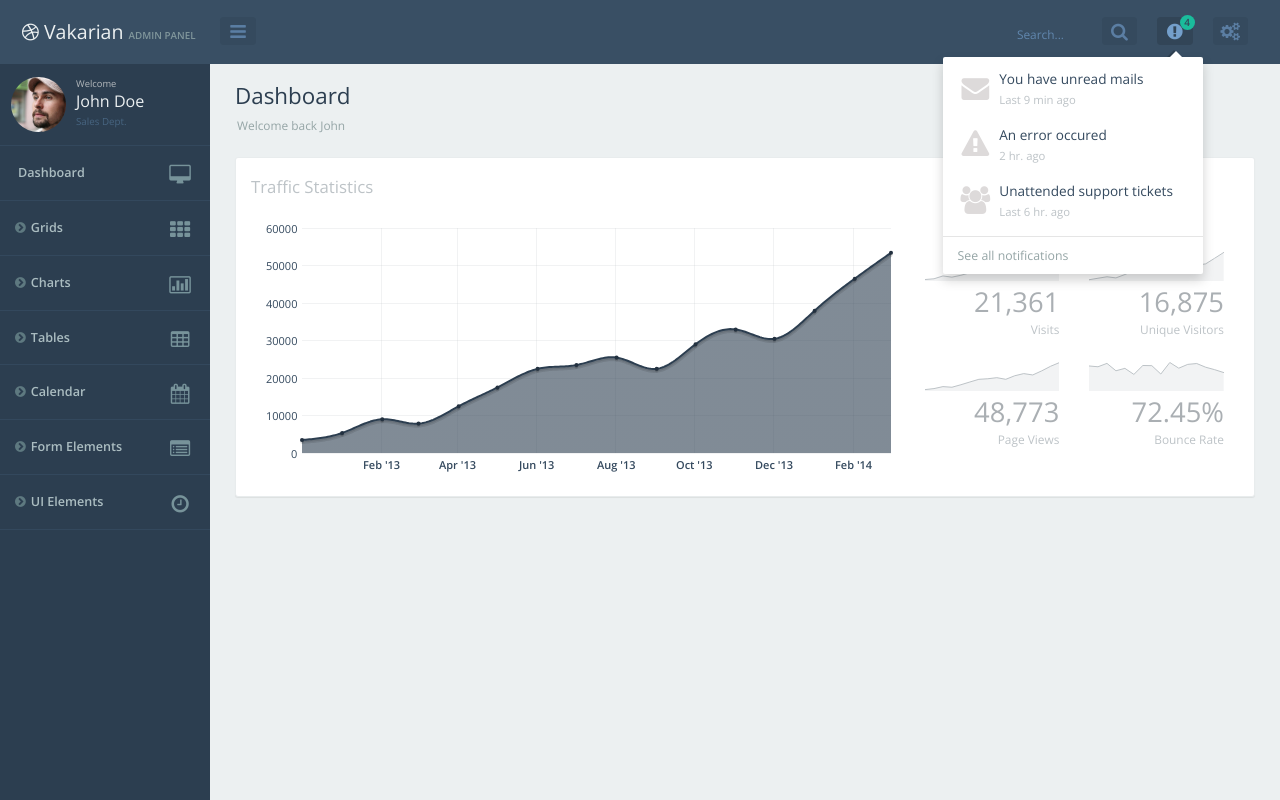
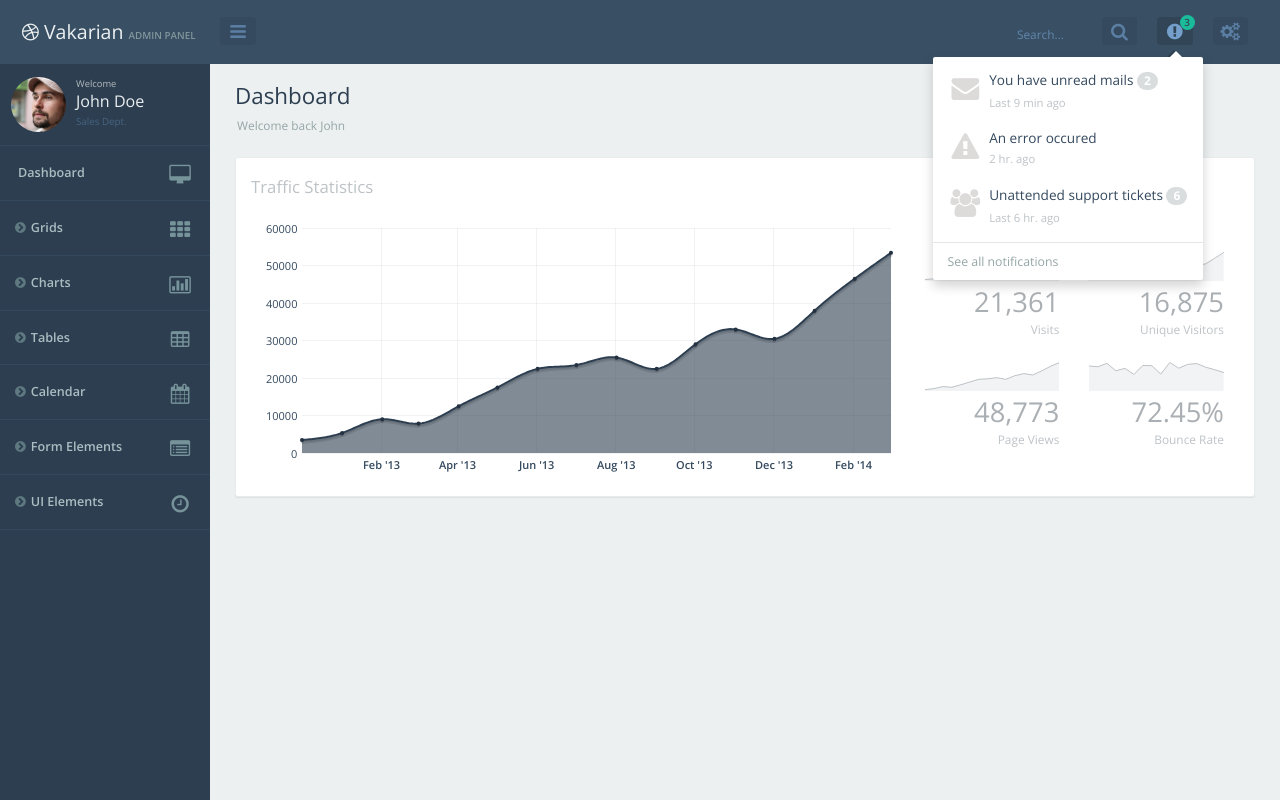
Before and after one commit to vivekagr/vakarian, a Flask app: page / in a window 1280 px wide, after a click that opens the changed part. Run offline with Flask 2, Linux system fonts and the light colour scheme; style sheets or scripts are compiled from the project's sources; some libraries are stand-ins or nearby versions.

Commit message:
Add badge with event count.

```diff
--- a/static/css/compiled/base.css
+++ b/static/css/compiled/base.css
@@ -185,6 +185,8 @@ button.btn-navbar {
     font-size: 1.2em;
     font-weight: 400;
     color: #34495e; }
+.notifications-dropdown .badge {
+  background-color: #d9ddde; }
 
 .sidebar {
   margin-top: 64px;
--- a/static/css/scss/base.scss
+++ b/static/css/scss/base.scss
@@ -227,6 +227,10 @@ button.btn-navbar {
 
     // Add padding to compensate for the icon element (floated left) occupying the space
     padding-right: 3.7em;
+  }
+
+  .badge {
+    background-color: #d9ddde;
   }
 }
 
--- a/templates/_base.html
+++ b/templates/_base.html
@@ -66,14 +66,14 @@
                     {{ c('Notifications dropdown') }}
                     <li class="dropdown notifications-dropdown">
                         <button type="button" class="btn-navbar" data-toggle="dropdown">
-                            <span class="events-count">4</span>
+                            <span class="events-count">3</span>
                             <i class="fa fa-exclamation-circle fa-fw"></i>
                         </button>
                         <ul class="dropdown-menu dropdown-menu-right" role="menu">
                             <li><a class="media" href="#">
                                 <i class="fa fa-envelope fa-fw pull-left"></i>
                                 <div class="media-body">
-                                    <h5 class="media-heading">You have unread mails</h5>
+                                    <h5 class="media-heading">You have unread mails <span class="badge">2</span></h5>
                                     Last 9 min ago
                                 </div>
                             </a></li>
@@ -87,7 +87,7 @@
                             <li><a class="media" href="#">
                                 <i class="fa fa-users fa-fw pull-left"></i>
                                 <div class="media-body">
-                                    <h5 class="media-heading">Unattended support tickets</h5>
+                                    <h5 class="media-heading">Unattended support tickets <span class="badge">6</span></h5>
                                     Last 6 hr. ago
                                 </div>
                             </a></li>
@@ -97,7 +97,7 @@
                     </li>
 
                     {{ c('Settings dropdown') }}
-                    <li class="dropdown settings-dropdown">
+                    <li class="dropdown">
                         <button type="button" class="btn-navbar" data-toggle="dropdown"><i class="fa fa-gears fa-fw"></i></button>
                         <ul class="dropdown-menu dropdown-menu-right" role="menu">
                             <li><a href="#"><i class="fa fa-user fa-fw"></i> Profile</a></li>
```
